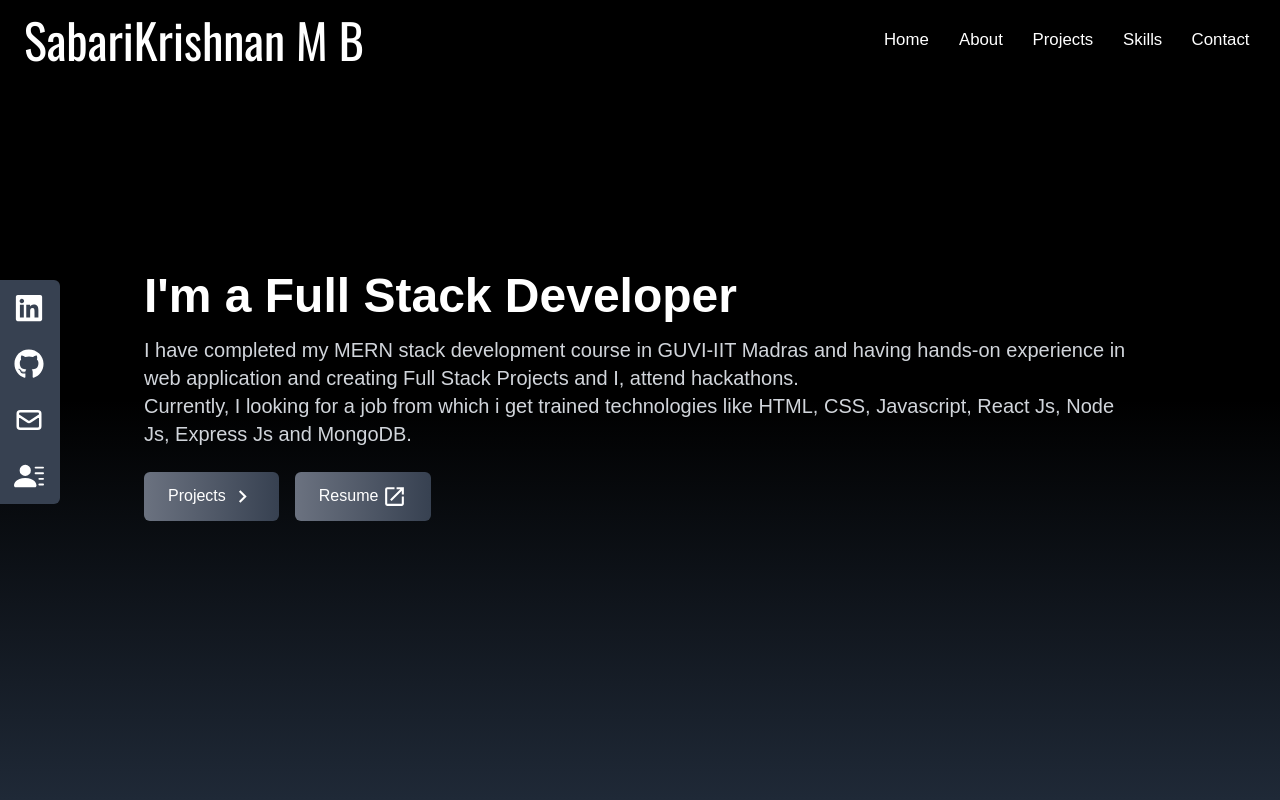
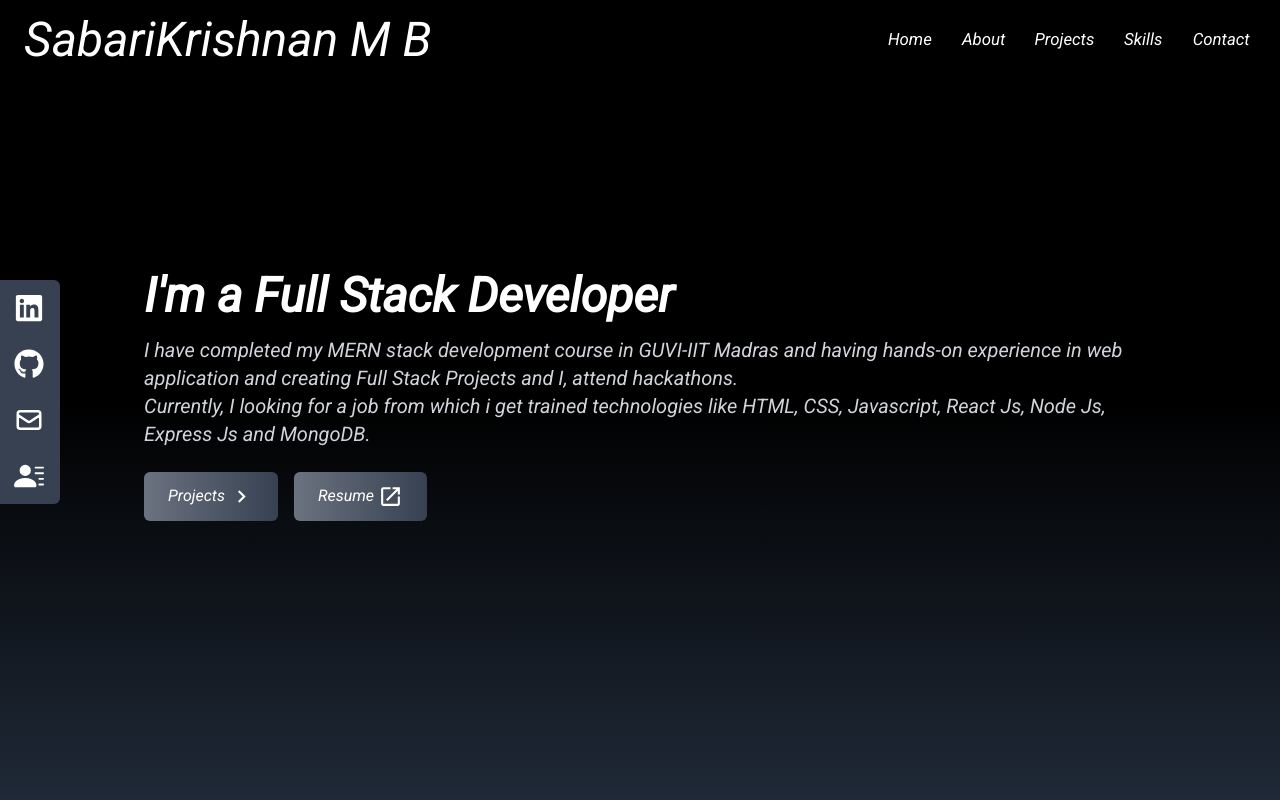
Before and after one commit to SabarikrishnanMB/MBS_Portfolio, a React (Create React App) app: page / in a window 1280 px wide. Shown: the top 800 px of the page. Built offline with nearby package versions, Linux system fonts and the light colour scheme.

Commit message:
First commit

```diff
--- a/src/components/Contact.jsx
+++ b/src/components/Contact.jsx
@@ -5,7 +5,6 @@
   return (
     <div
       name="contact"
-      id="margins"
       className="w-full min-h-screen bg-gradient-to-b from-black to-gray-800 p-4 text-white pt-96"
     >
       <div className="flex flex-col p-4 justify-center max-w-screen-lg mx-auto h-full">
--- a/src/components/NavBar.jsx
+++ b/src/components/NavBar.jsx
@@ -35,7 +35,6 @@
         <div>
           <h1
             className="text-5xl ml-2 text-white hover:text-gray-400"
-            id="fonts"
           >
             SabariKrishnan M B
           </h1>
--- a/src/index.css
+++ b/src/index.css
@@ -1,8 +1,4 @@
-@import url('https://fonts.googleapis.com/css2?family=Oswald&display=swap');
-
-/*@import url('https://fonts.googleapis.com/css2?family=Great+Vibes&display=swap');*/
-
-@import url('https://fonts.googleapis.com/css2?family=Oswald:wght@300&display=swap');
+@import url('https://fonts.googleapis.com/css2?family=Roboto:ital@1&display=swap');
 
 @tailwind base;
 @tailwind components;
@@ -10,14 +6,10 @@
 
 @layer base {
   html {
-    font-family: 'Raleway', sans-serif;
+    font-family: 'Roboto', sans-serif;
   }
 }
 
 #margins{
   height:160vh !important;
 }
-
-#fonts{
-  font-family: 'Oswald', sans-serif, cursive !important;
-}
--- a/tailwind.config.js
+++ b/tailwind.config.js
@@ -3,7 +3,7 @@
   theme: {
     extend: {},
     fontFamily: {
-      signature: ["Oswald"],
+      signature: ["Roboto"],
     },
   },
   plugins: [],
```
